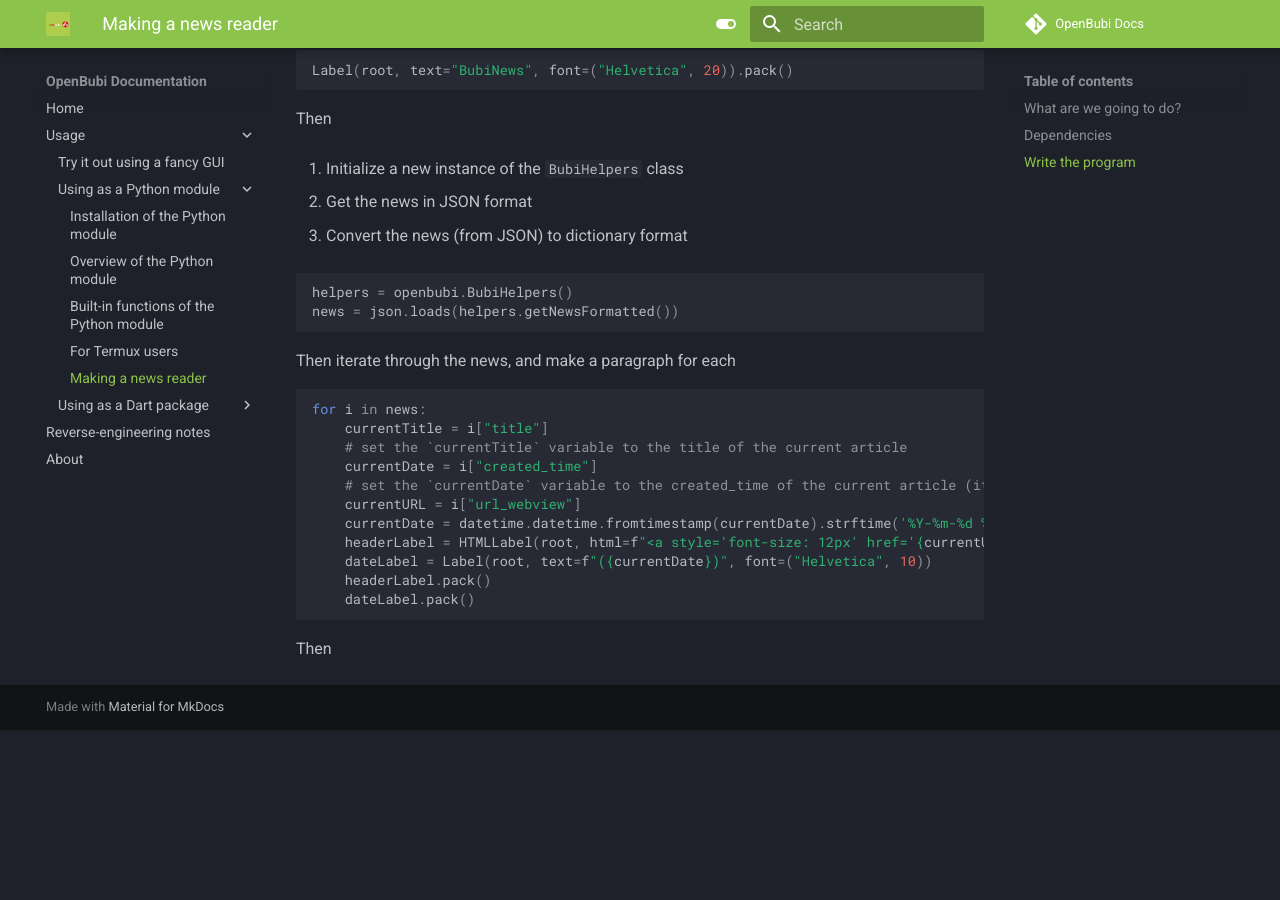
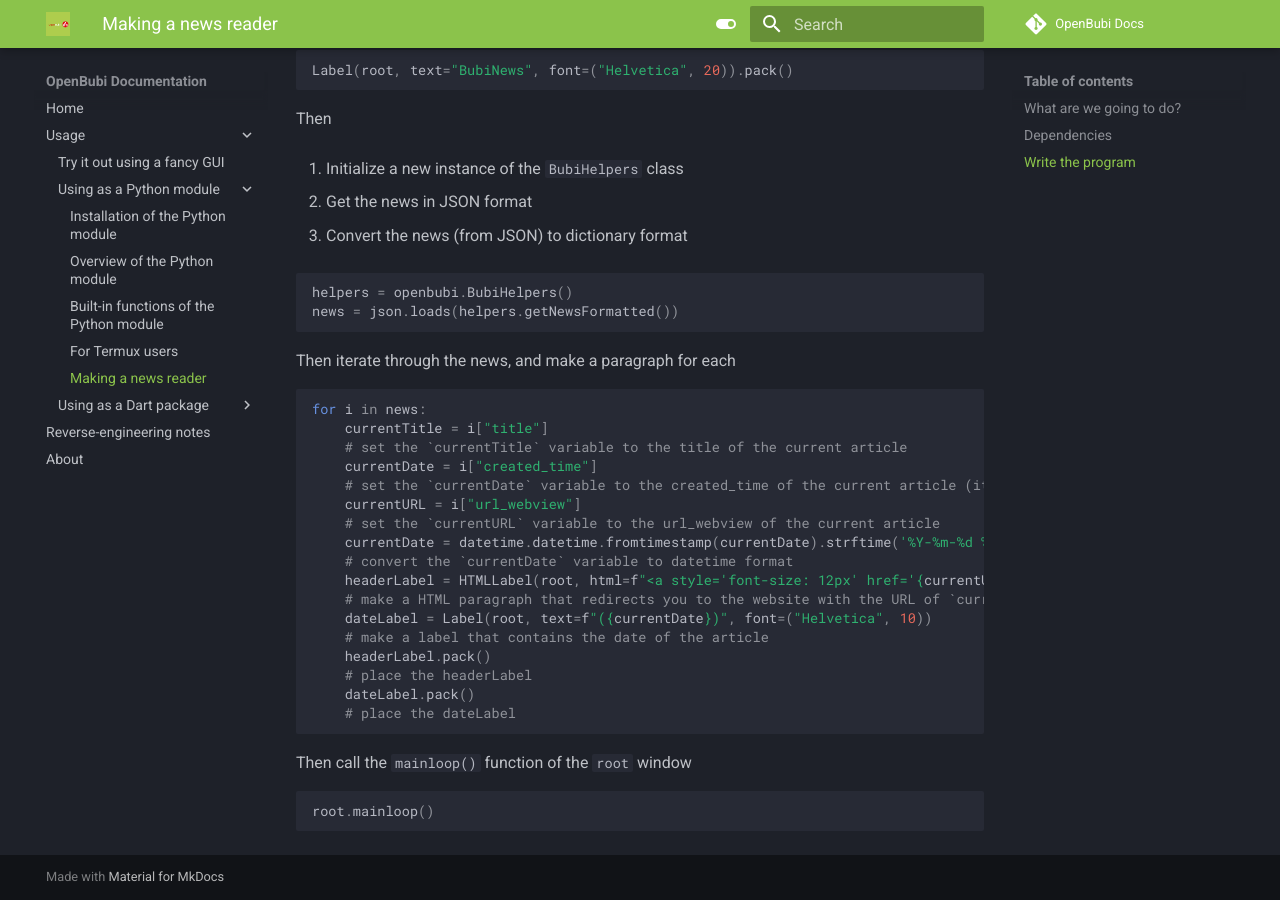
Before and after one commit to PiciAkk/OpenBubi-Docs, an MkDocs documentation site: the page built from docs/usage/pymodule/bubinews.md, in a window 1280 px wide and 900 px high, scrolled down 995 px. Built offline with MkDocs 1.6.1 and Material for MkDocs 9.7.7, drawn with Linux system fonts in a browser that asks for light colours; comment, search, counter and statistics services are not loaded; before the commit the page ends 1725 px from its top, so only the background shows below that.

Commit message:
Update bubinews.md

````diff
--- a/docs/usage/pymodule/bubinews.md
+++ b/docs/usage/pymodule/bubinews.md
@@ -67,11 +67,21 @@ for i in news:
     currentDate = i["created_time"]
     # set the `currentDate` variable to the created_time of the current article (it is an epoch time)
     currentURL = i["url_webview"]
+    # set the `currentURL` variable to the url_webview of the current article
     currentDate = datetime.datetime.fromtimestamp(currentDate).strftime('%Y-%m-%d %H:%M:%S')
+    # convert the `currentDate` variable to datetime format
     headerLabel = HTMLLabel(root, html=f"<a style='font-size: 12px' href='{currentURL}'><p style='text-align: center'>{currentTitle}</p></a>", width=100, height=1.5)
+    # make a HTML paragraph that redirects you to the website with the URL of `currentURL`
     dateLabel = Label(root, text=f"({currentDate})", font=("Helvetica", 10))
+    # make a label that contains the date of the article
     headerLabel.pack()
+    # place the headerLabel
     dateLabel.pack()
+    # place the dateLabel
 ```
 
-Then
+Then call the `mainloop()` function of the `root` window
+
+```python
+root.mainloop()
+```
````
